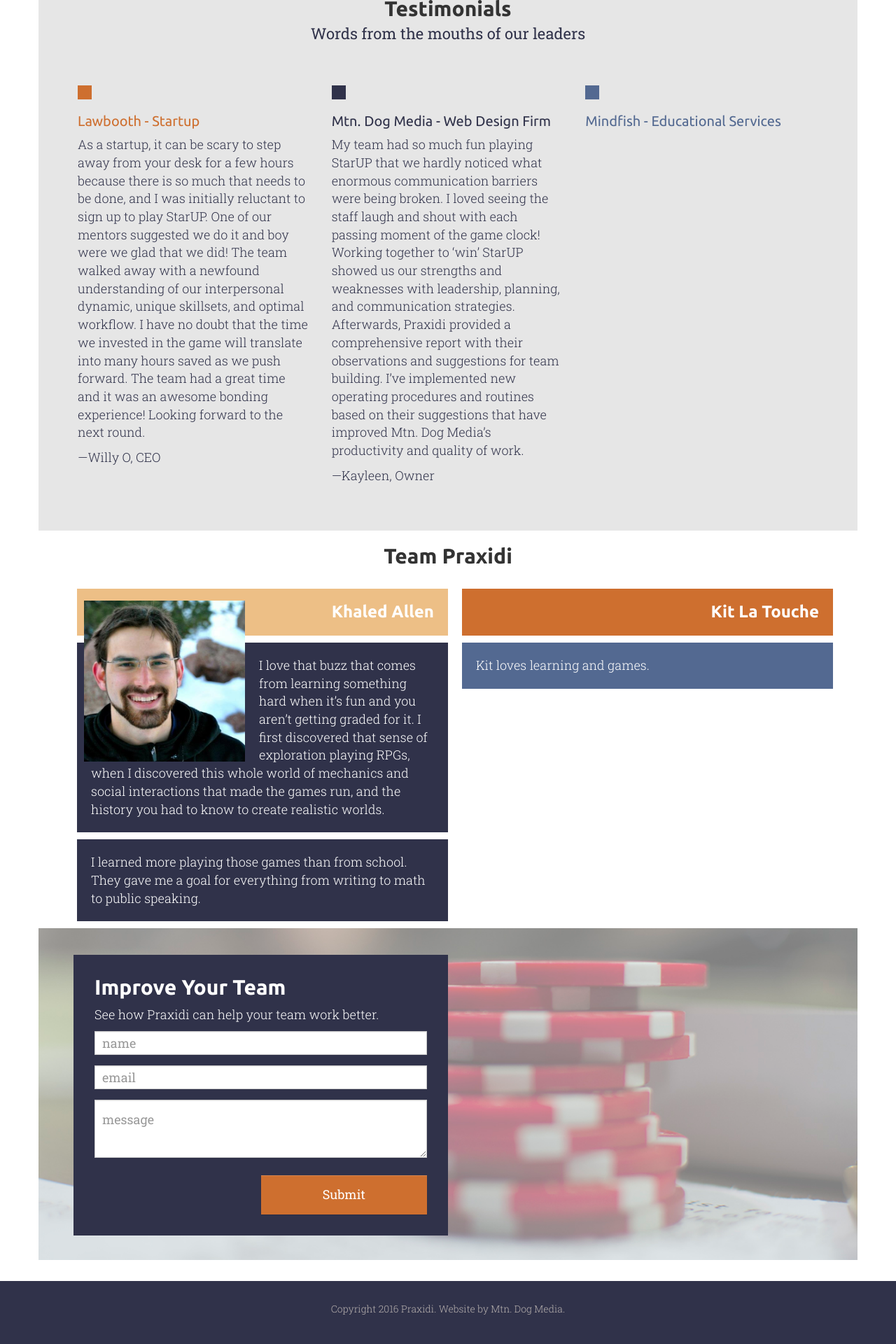
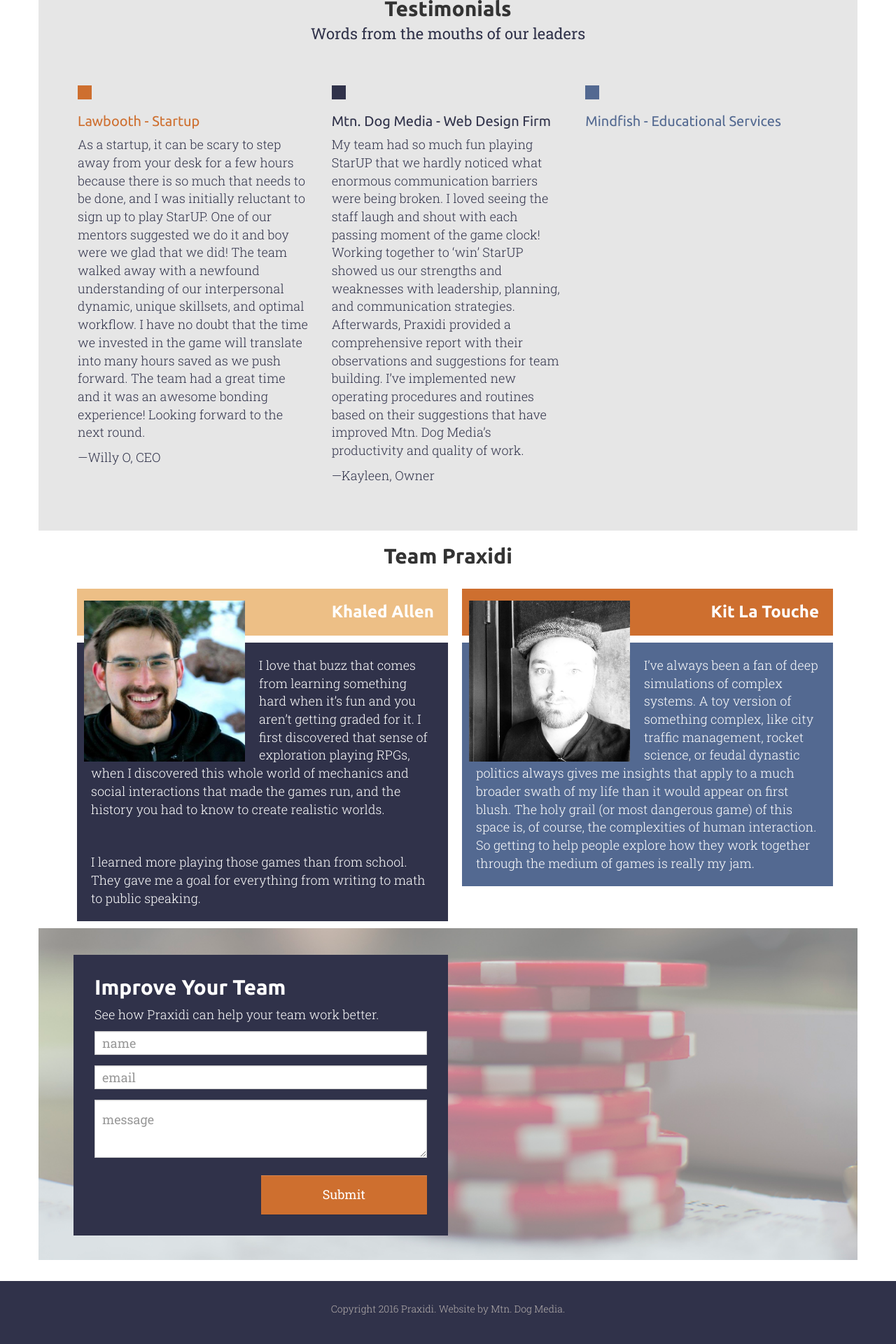
Before and after one commit to wlonk/praxidi, a Jekyll site: the page mtndog/index.html, which Jekyll copies as it is, in a window 1280 px wide. Shown: the part 2508-4428 px from the top of the page at 70% size. Built offline with Jekyll 4.4.1, drawn with Linux system fonts in a browser that asks for light colours; nearby versions of some CDN libraries.

Commit message:
Add bio and headshot for Kit.

```diff
--- a/mtndog/css/main.css
+++ b/mtndog/css/main.css
@@ -185,9 +185,9 @@
 		top: -70px;
 		}
 	#bio-1 h3 {background-color: #edbf86;}
-	#bio-1 p {background-color: #30324a;}
+	#bio-1 .p-wrapper {background-color: #30324a;}
 	#bio-2 h3 {background-color: #ce6f2f;}
-	#bio-2 p {background-color: #536991;}
+	#bio-2 .p-wrapper {background-color: #536991;}
 
 div#contact {
 	background-image: url("../img/counters.jpg");
@@ -247,6 +247,9 @@
 	.navbar-header {width: 100%;}
 		.navbar-brand>img {width: 100%;}
 	.container>.navbar-header {margin-left: 0;}
+  .jumbotron .container {height: 700px;}
+  #games-workshops {width: 100%; margin: 10px auto;}
+  #team img {float: none; margin: 5px auto; position: static; display: block;}
 	div#navbar {
 		background: gray;
 		position: relative;
--- a/mtndog/index.html
+++ b/mtndog/index.html
@@ -50,6 +50,7 @@
   <!-- Main jumbotron for a primary marketing message or call to action -->
   <div class="jumbotron">
     <div class="container">
+      <div class="row">
       <div class="front-CTA">
         <h1>Making Teams Better.</h1>
         <p>
@@ -59,9 +60,11 @@
         believe that learning is always about doing.
         </p>
         <p>
-        <a class="btn btn-primary btn-lg" href="#" role="button">Learn more</a>
+        <a class="btn btn-primary btn-lg" href="#video" role="button">Learn more</a>
         </p>
       </div>
+      </div>
+      <div class="row">
       <div class="feature-box" id="games-workshops">
         <h2>Game-based workshops</h2>
         <p>
@@ -71,6 +74,7 @@
         you have more emotional buy-in so you remember what you learned. And
         it’s fun.
         </p>
+      </div>
       </div>
     </div>
   </div>
@@ -173,22 +177,35 @@
         <div class="col-md-6" id="bio-1">
           <h3>Khaled Allen</h3>
           <img src="img/kallen-headshot.jpg" id="bio-1-img"/>
+          <div class="p-wrapper">
             <p>
             I love that buzz that comes from learning something hard when it’s
             fun and you aren’t getting graded for it. I first discovered that
-          sense of exploration playing RPGs, when I discovered this whole world
-          of mechanics and social interactions that made the games run, and the
-          history you had to know to create realistic worlds.
+            sense of exploration playing RPGs, when I discovered this whole
+            world of mechanics and social interactions that made the games run,
+            and the history you had to know to create realistic worlds.
             </p>
             <p>
             I learned more playing those games than from school. They gave me a
             goal for everything from writing to math to public speaking.
             </p>
           </div>
+        </div>
         <div class="col-md-6" id="bio-2">
           <h3>Kit La Touche</h3>
-          <img />
-          <p>Kit loves learning and games.</p>
+          <img src="img/klatouche-headshot.jpg" id="bio-2-img"/>
+          <div class="p-wrapper">
+            <p>
+            I’ve always been a fan of deep simulations of complex systems. A
+            toy version of something complex, like city traffic management,
+            rocket science, or feudal dynastic politics always gives me
+            insights that apply to a much broader swath of my life than it
+            would appear on first blush. The holy grail (or most dangerous
+            game) of this space is, of course, the complexities of human
+            interaction. So getting to help people explore how they work
+            together through the medium of games is really my jam.
+            </p>
+          </div>
         </div>
       </div>
     </div>
```
Also changed, not shown: mtndog/img/klatouche-headshot.jpg (added). Lines whose indentation alone changed are shown as unchanged.
